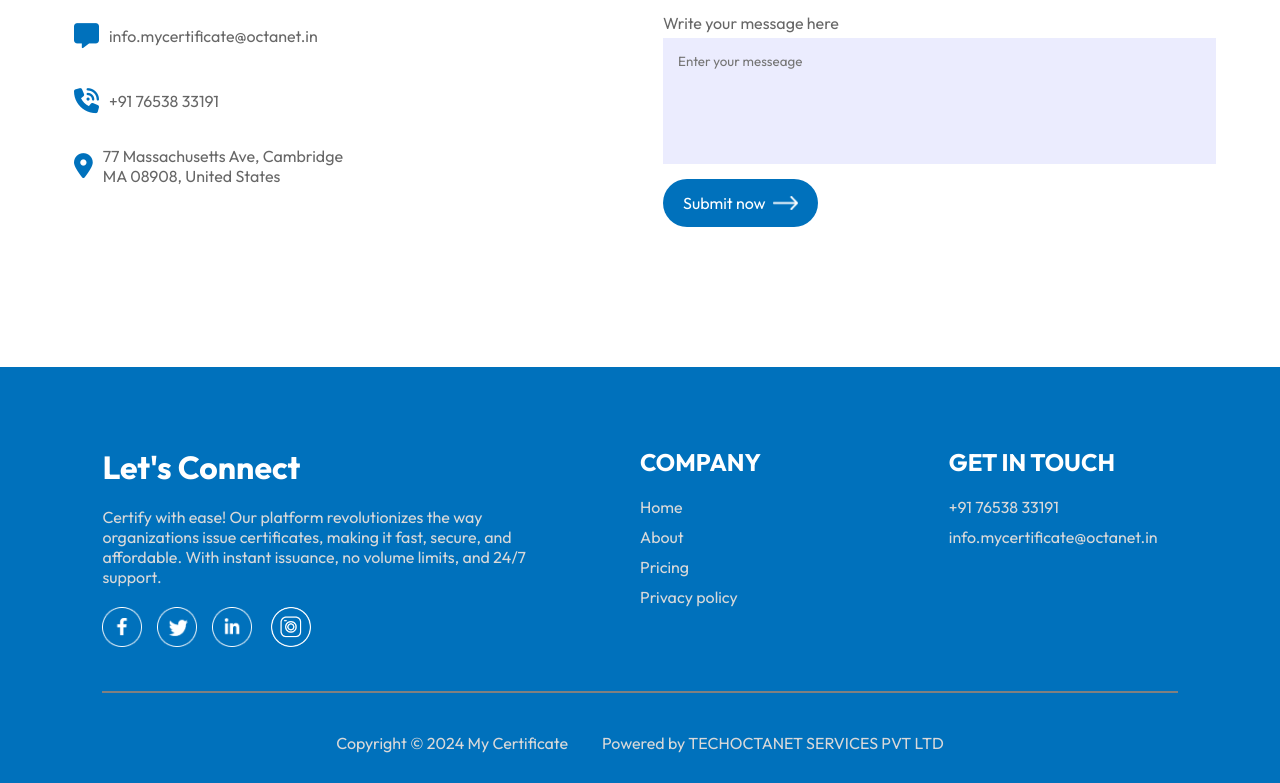
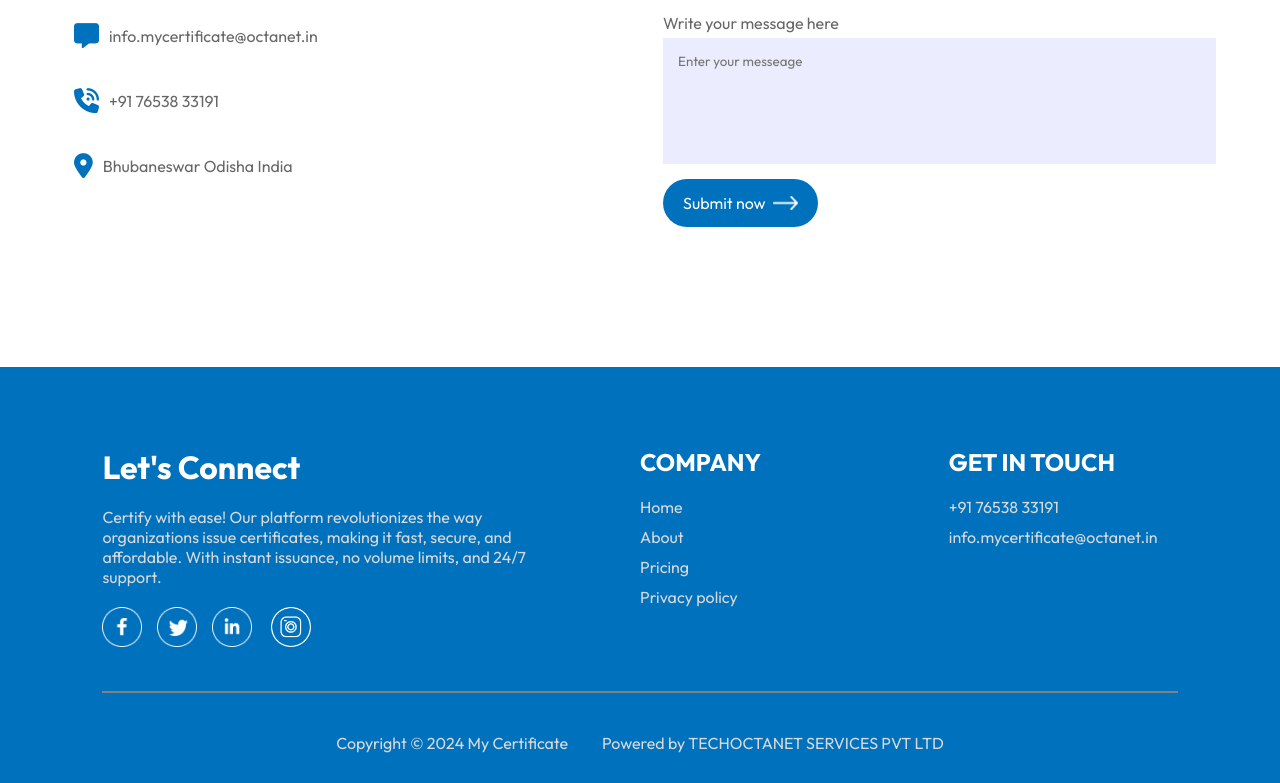
Before and after one commit to Alkab-rza786/My_Certificate, a React (Vite) app: page / in a window 1280 px wide. Shown: the part 3511-4294 px from the top of the page. Built offline with nearby package versions, Linux system fonts and the light colour scheme.

Commit message:
Address added

```diff
--- a/src/Components/Home/Home.jsx
+++ b/src/Components/Home/Home.jsx
@@ -323,7 +323,7 @@ export default function Home() {
                         <ul>
                             <li><i class="fa-solid fa-message"></i>info.mycertificate@octanet.in</li>
                             <li><i class="fa-solid fa-phone-volume"></i>+91 76538 33191</li>
-                            <li><i class="fa-solid fa-location-dot"></i>77 Massachusetts Ave, Cambridge <br /> MA 08908, United States</li>
+                            <li><i class="fa-solid fa-location-dot"></i>Bhubaneswar Odisha India</li>
                         </ul>
                     </div>
                     <div className="contact-col">
```
